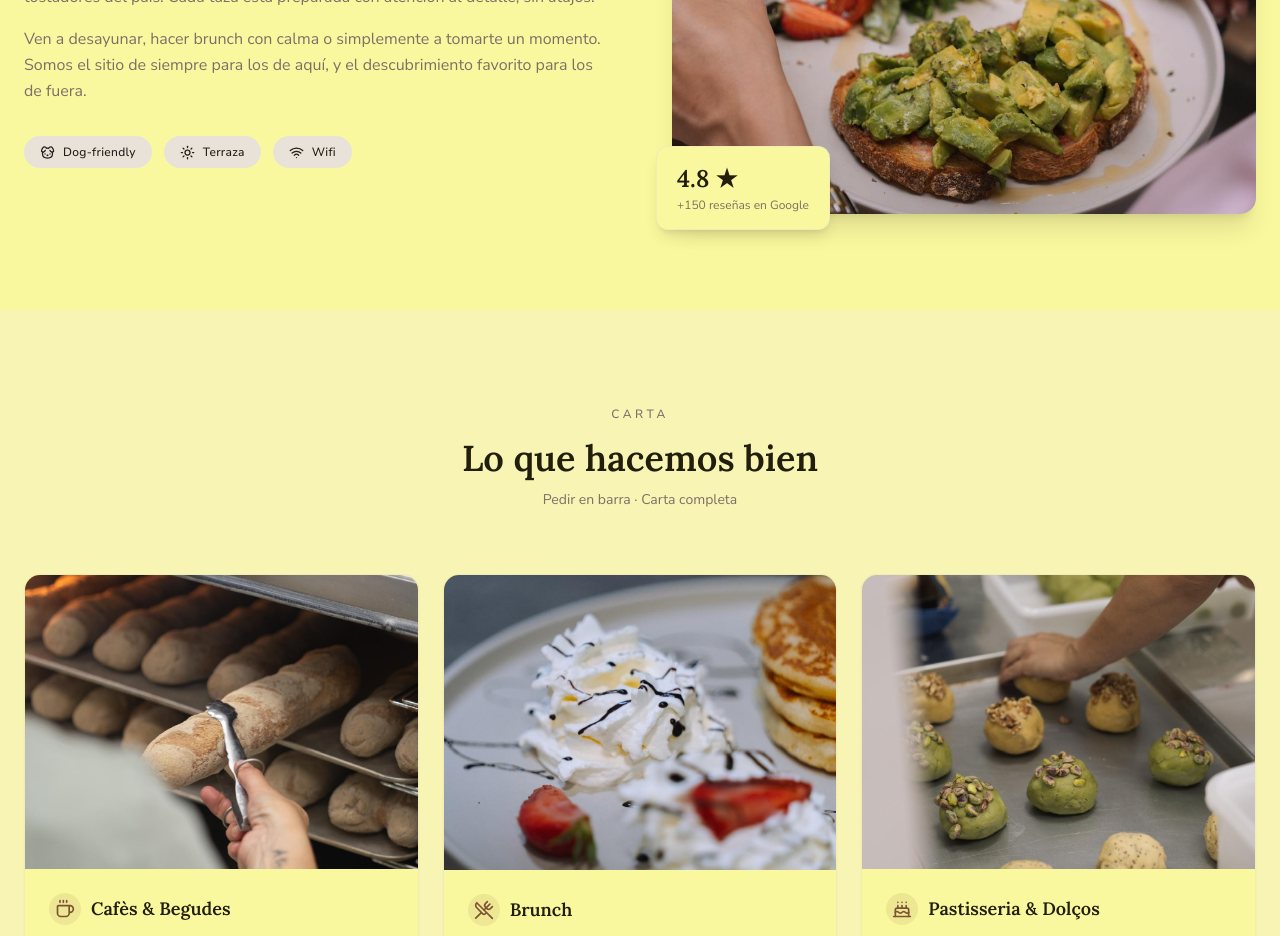
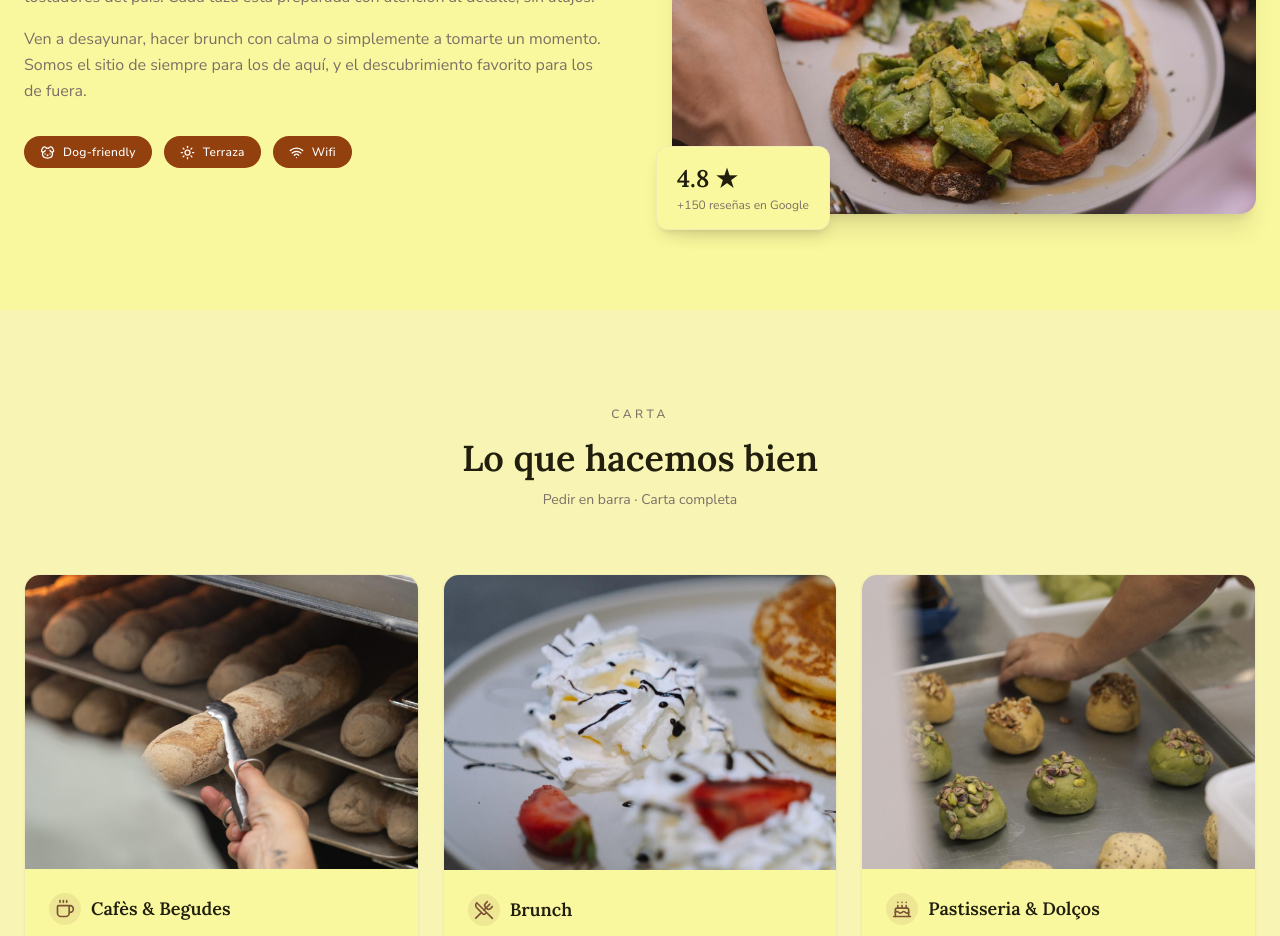
Before and after one commit to raudyweb/RESTART, a React (Vite) app: page / in a window 1280 px wide. Shown: the part 1120-2056 px from the top of the page. Built offline with nearby package versions, Linux system fonts and the light colour scheme.

Commit message:
Change badge styling in AboutSection component

```diff
--- a/src/components/AboutSection.tsx
+++ b/src/components/AboutSection.tsx
@@ -24,7 +24,7 @@ const AboutSection = () => (
           </p>
           <div className="flex flex-wrap gap-3">
             {badges.map((b) => (
-              <span key={b.label} className="inline-flex items-center gap-2 bg-secondary text-secondary-foreground px-4 py-2 rounded-full text-xs font-medium tracking-wide">
+             <span key={b.label} className="inline-flex items-center gap-2 bg-amber-800 text-white px-4 py-2 rounded-full text-xs font-medium tracking-wide">
                 {b.icon}
                 {b.label}
               </span>
```
